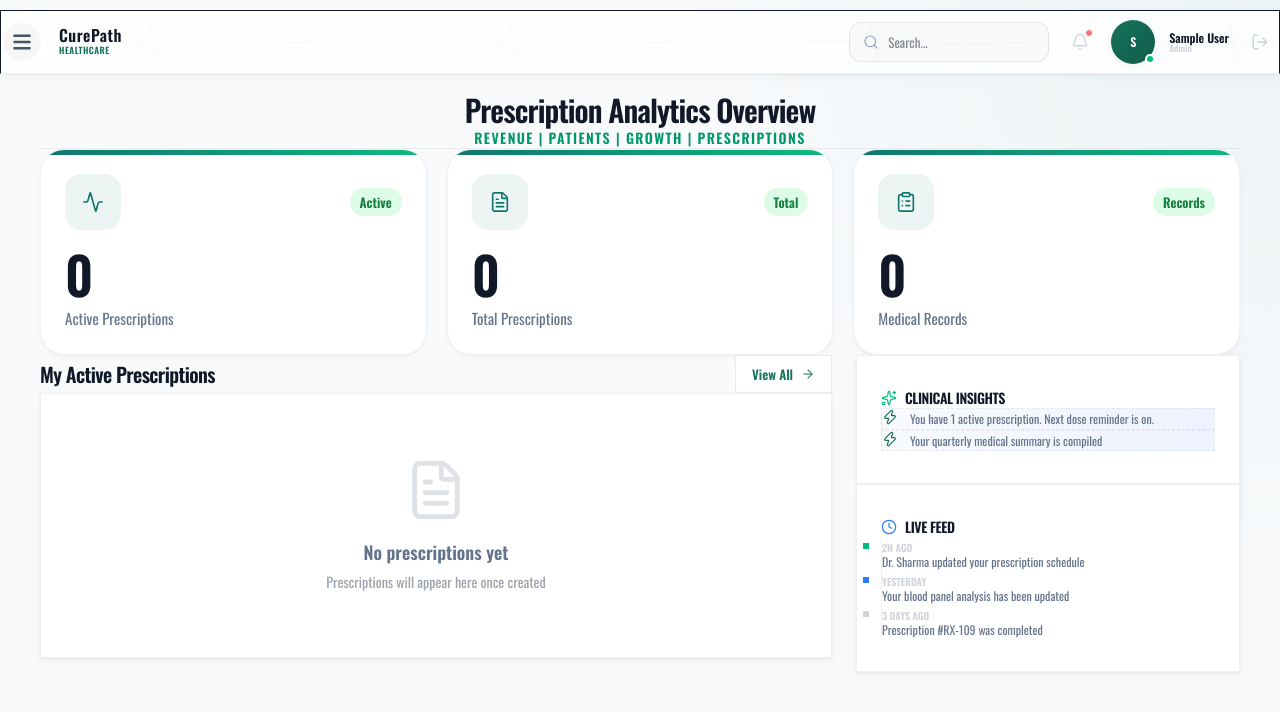
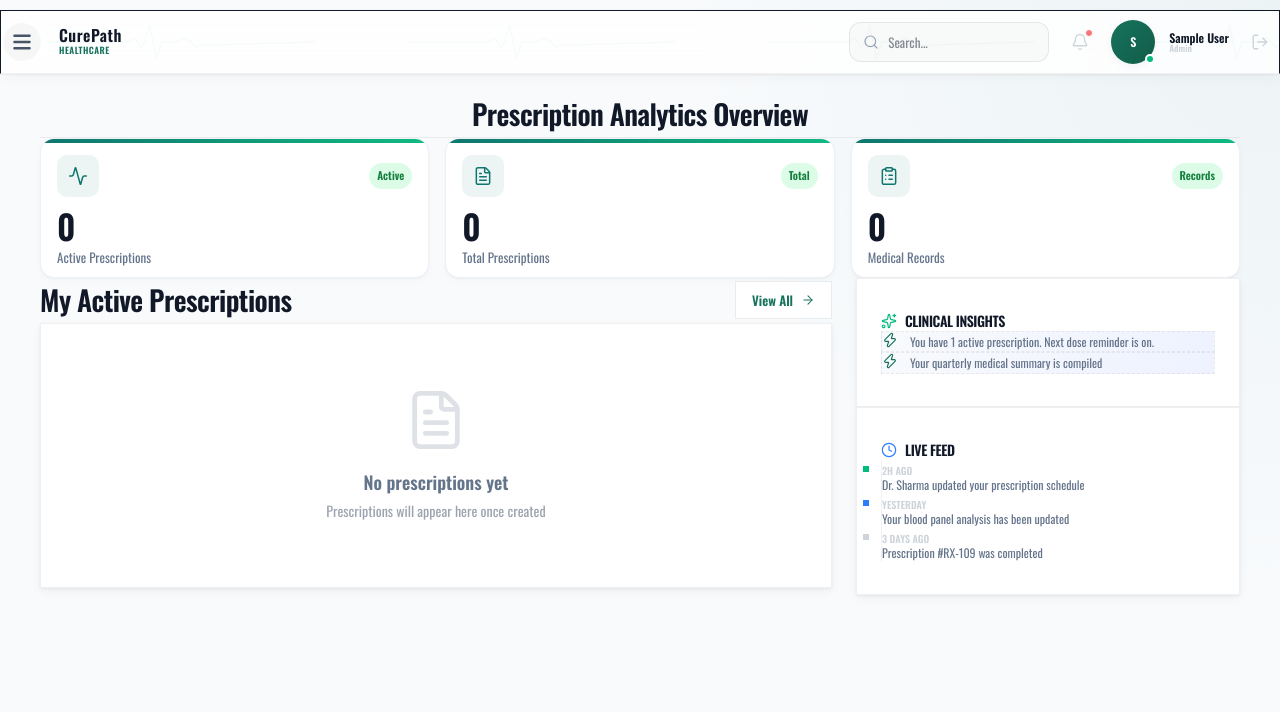
Before and after one commit to dewanggandhi01/CurePath, a Next.js app: page /dashboard in a window 1280 px wide. Shown: the top 712 px of the page. Built offline with nearby package versions, Linux system fonts and the light colour scheme; sample sign-in values are in the browser's storage.

Commit message:
design: redesign dashboard layout grid and card sizes to recommended specifications

```diff
--- a/app/dashboard/page.tsx
+++ b/app/dashboard/page.tsx
@@ -154,17 +154,12 @@ export default function DashboardPage() {
       <motion.div
         initial={{ opacity: 0, y: 8 }}
         animate={{ opacity: 1, y: 0 }}
-        className="flex flex-col items-center text-center justify-center gap-2 pb-5 border-b"
+        className="flex flex-col items-center text-center justify-center pb-5 border-b"
         style={{ borderColor: "var(--card-border)" }}
       >
-        <div className="flex flex-col items-center">
-          <h1 className="text-3xl font-bold tracking-tight" style={{ color: "var(--text-primary)", letterSpacing: "-0.03em" }}>
-            Prescription Analytics Overview
-          </h1>
-          <p className="text-sm mt-1 uppercase font-bold tracking-widest text-emerald-600 dark:text-emerald-400">
-            Revenue | Patients | Growth | Prescriptions
-          </p>
-        </div>
+        <h1 className="section-title">
+          Prescription Analytics Overview
+        </h1>
       </motion.div>
 
       {/* Stats and Graph Side-by-Side Section */}
@@ -181,7 +176,7 @@ export default function DashboardPage() {
             >
               <div className="metric-header">
                 <div className="metric-icon">
-                  <Users className="w-5.5 h-5.5" />
+                  <Users className="w-5 h-5" />
                 </div>
                 <div className="growth positive">+12%</div>
               </div>
@@ -198,7 +193,7 @@ export default function DashboardPage() {
             >
               <div className="metric-header">
                 <div className="metric-icon" style={{ background: "rgba(37, 99, 235, 0.08)", color: "#2563eb" }}>
-                  <FileText className="w-5.5 h-5.5" />
+                  <FileText className="w-5 h-5" />
                 </div>
                 <div className="growth positive">+8%</div>
               </div>
@@ -215,7 +210,7 @@ export default function DashboardPage() {
             >
               <div className="metric-header">
                 <div className="metric-icon" style={{ background: "rgba(16, 185, 129, 0.08)", color: "#10b981" }}>
-                  <Activity className="w-5.5 h-5.5" />
+                  <Activity className="w-5 h-5" />
                 </div>
                 <div className="growth positive">+5%</div>
               </div>
@@ -232,7 +227,7 @@ export default function DashboardPage() {
             >
               <div className="metric-header">
                 <div className="metric-icon" style={{ background: "rgba(245, 158, 11, 0.08)", color: "#d97706" }}>
-                  <Calendar className="w-5.5 h-5.5" />
+                  <Calendar className="w-5 h-5" />
                 </div>
                 <div className="growth positive">+15%</div>
               </div>
@@ -251,8 +246,8 @@ export default function DashboardPage() {
             {/* Analytics Header */}
             <div className="analytics-header">
               <div>
-                <h2>Prescription Analytics</h2>
-                <p>Practice metrics and issuing flow</p>
+                <h2 className="chart-title">Prescription Analytics</h2>
+                <p className="chart-subtitle">Practice metrics and issuing flow</p>
               </div>
               <select
                 value={timeRange}
@@ -269,16 +264,16 @@ export default function DashboardPage() {
             {/* Statistics Above Chart */}
             <div className="analytics-stats">
               <div className="analytics-stats-item">
-                <span>Total Prescriptions</span>
-                <h3>{prescriptions.length}</h3>
+                <span className="analytics-stat-label">Total Prescriptions</span>
+                <h3 className="analytics-stat-value">{prescriptions.length}</h3>
               </div>
               <div className="analytics-stats-item">
-                <span>Growth</span>
-                <h3>+12%</h3>
+                <span className="analytics-stat-label">Growth</span>
+                <h3 className="analytics-stat-value">+12%</h3>
               </div>
               <div className="analytics-stats-item">
-                <span>Active Cases</span>
-                <h3>{active}</h3>
+                <span className="analytics-stat-label">Active Cases</span>
+                <h3 className="analytics-stat-value">{active}</h3>
               </div>
             </div>
 
@@ -322,7 +317,7 @@ export default function DashboardPage() {
         </div>
       ) : (
         /* Patient view stats - normal 3-column span, no chart */
-        <div className="grid grid-cols-1 sm:grid-cols-3 gap-5">
+        <div className="grid grid-cols-1 sm:grid-cols-3 gap-4">
           {/* Active Prescriptions */}
           <motion.div
             initial={{ opacity: 0, y: 12 }}
@@ -332,7 +327,7 @@ export default function DashboardPage() {
           >
             <div className="metric-header">
               <div className="metric-icon">
-                <Activity className="w-5.5 h-5.5" />
+                <Activity className="w-5 h-5" />
               </div>
               <div className="growth positive">Active</div>
             </div>
@@ -349,7 +344,7 @@ export default function DashboardPage() {
           >
             <div className="metric-header">
               <div className="metric-icon" style={{ background: "rgba(37, 99, 235, 0.08)", color: "#2563eb" }}>
-                <FileText className="w-5.5 h-5.5" />
+                <FileText className="w-5 h-5" />
               </div>
               <div className="growth positive">Total</div>
             </div>
@@ -366,7 +361,7 @@ export default function DashboardPage() {
           >
             <div className="metric-header">
               <div className="metric-icon" style={{ background: "rgba(245, 158, 11, 0.08)", color: "#d97706" }}>
-                <ClipboardList className="w-5.5 h-5.5" />
+                <ClipboardList className="w-5 h-5" />
               </div>
               <div className="growth positive">Records</div>
             </div>
--- a/app/globals.css
+++ b/app/globals.css
@@ -1974,8 +1974,8 @@ svg, svg.lucide {
 
 .dashboard-grid {
   display: grid !important;
-  grid-template-columns: 380px 1fr !important;
-  gap: 28px !important;
+  grid-template-columns: 320px 1fr !important;
+  gap: 20px !important;
   align-items: start !important;
 }
 
@@ -1987,8 +1987,8 @@ svg, svg.lucide {
 
 .metrics-grid {
   display: grid !important;
-  grid-template-columns: repeat(2, 1fr) !important;
-  gap: 20px !important;
+  grid-template-columns: repeat(2, minmax(180px, 1fr)) !important;
+  gap: 16px !important;
 }
 
 @media (max-width: 640px) {
@@ -2000,8 +2000,9 @@ svg, svg.lucide {
 /* Metric card */
 .metric-card {
   background: #ffffff !important;
-  border-radius: 24px !important;
-  padding: 24px !important;
+  border-radius: 14px !important;
+  padding: 16px !important;
+  height: 140px !important;
   position: relative !important;
   overflow: hidden !important;
   border: 1px solid #eef2f7 !important;
@@ -2014,8 +2015,8 @@ svg, svg.lucide {
 }
 
 .metric-card:hover {
-  transform: translateY(-6px) !important;
-  box-shadow: 0 20px 40px rgba(15, 23, 42, 0.08) !important;
+  transform: translateY(-4px) !important;
+  box-shadow: 0 12px 28px rgba(15, 23, 42, 0.06) !important;
   border-color: #cbd5e1 !important;
 }
 
@@ -2028,7 +2029,7 @@ svg, svg.lucide {
 
 [data-theme="dark"] .metric-card:hover {
   border-color: rgba(255, 255, 255, 0.1) !important;
-  box-shadow: 0 16px 36px rgba(0, 0, 0, 0.35) !important;
+  box-shadow: 0 12px 28px rgba(0, 0, 0, 0.3) !important;
 }
 
 /* Accent strip for metric card */
@@ -2038,7 +2039,7 @@ svg, svg.lucide {
   top: 0 !important;
   left: 0 !important;
   width: 100% !important;
-  height: 5px !important;
+  height: 4px !important;
   background: linear-gradient(90deg, #0f766e, #10b981) !important;
 }
 
@@ -2050,9 +2051,9 @@ svg, svg.lucide {
 }
 
 .metric-icon {
-  width: 56px !important;
-  height: 56px !important;
-  border-radius: 16px !important;
+  width: 42px !important;
+  height: 42px !important;
+  border-radius: 10px !important;
   display: flex !important;
   align-items: center !important;
   justify-content: center !important;
@@ -2071,9 +2072,9 @@ svg, svg.lucide {
 }
 
 .growth {
-  font-size: 13px !important;
+  font-size: 11px !important;
   font-weight: 700 !important;
-  padding: 4px 10px !important;
+  padding: 4px 8px !important;
   border-radius: 999px !important;
   display: inline-flex !important;
   align-items: center !important;
@@ -2100,18 +2101,18 @@ svg, svg.lucide {
 }
 
 .metric-card h3 {
-  font-size: 52px !important;
-  font-weight: 800 !important;
-  margin: 18px 0 6px !important;
+  font-size: 34px !important;
+  font-weight: 700 !important;
+  margin: 12px 0 4px !important;
   color: var(--text-primary) !important;
   line-height: 1 !important;
-  letter-spacing: -0.04em !important;
+  letter-spacing: -0.03em !important;
   transition: all 0.3s ease !important;
 }
 
 .metric-card p {
   color: #64748b !important;
-  font-size: 15px !important;
+  font-size: 13px !important;
   font-weight: 500 !important;
 }
 
@@ -2122,10 +2123,11 @@ svg, svg.lucide {
 /* Analytics Card */
 .analytics-card {
   background:
-    url('/heartbeat.svg') right 28px top 28px no-repeat,
+    url('/heartbeat.svg') right 20px top 20px no-repeat,
     #ffffff !important;
-  border-radius: 28px !important;
-  padding: 28px !important;
+  border-radius: 14px !important;
+  padding: 20px !important;
+  min-height: 420px !important;
   border: 1px solid #eef2f7 !important;
   box-shadow:
     0 4px 12px rgba(0, 0, 0, 0.02),
@@ -2135,7 +2137,7 @@ svg, svg.lucide {
 
 [data-theme="dark"] .analytics-card {
   background:
-    url('/heartbeat.svg') right 28px top 28px no-repeat,
+    url('/heartbeat.svg') right 20px top 20px no-repeat,
     var(--card-bg-glass) !important;
   background-blend-mode: overlay !important;
   backdrop-filter: blur(12px) !important;
@@ -2148,19 +2150,18 @@ svg, svg.lucide {
   align-items: center !important;
   justify-content: space-between !important;
   width: 100% !important;
-  margin-bottom: 24px !important;
+  margin-bottom: 20px !important;
   flex-wrap: wrap !important;
   gap: 16px !important;
 }
 
-.analytics-header h2 {
-  font-size: 20px !important;
+.chart-title {
+  font-size: 22px !important;
   font-weight: 700 !important;
   color: var(--text-primary) !important;
-  letter-spacing: -0.02em !important;
-}
-
-.analytics-header p {
+}
+
+.chart-subtitle {
   font-size: 13px !important;
   color: var(--text-secondary) !important;
   margin-top: 2px !important;
@@ -2185,9 +2186,9 @@ svg, svg.lucide {
 .analytics-stats {
   display: flex !important;
   gap: 40px !important;
-  margin-bottom: 28px !important;
+  margin-bottom: 20px !important;
   border-bottom: 1px solid var(--card-border) !important;
-  padding-bottom: 20px !important;
+  padding-bottom: 16px !important;
   flex-wrap: wrap !important;
 }
 
@@ -2196,24 +2197,30 @@ svg, svg.lucide {
   flex-direction: column !important;
 }
 
-.analytics-stats-item span {
-  font-size: 12px !important;
+.analytics-stat-label {
+  font-size: 11px !important;
   font-weight: 600 !important;
   color: var(--text-secondary) !important;
   text-transform: uppercase !important;
   letter-spacing: 0.5px !important;
 }
 
-.analytics-stats-item h3 {
-  font-size: 32px !important;
-  font-weight: 800 !important;
+.analytics-stat-value {
+  font-size: 28px !important;
+  font-weight: 700 !important;
   color: var(--text-primary) !important;
-  margin-top: 6px !important;
-  letter-spacing: -0.03em !important;
+  margin-top: 4px !important;
   line-height: 1 !important;
 }
 
 .chart-wrapper {
-  height: 320px !important;
+  height: 260px !important;
   width: 100% !important;
 }
+
+.section-title {
+  font-size: 28px !important;
+  font-weight: 700 !important;
+  color: var(--text-primary) !important;
+  letter-spacing: -0.02em !important;
+}
```
